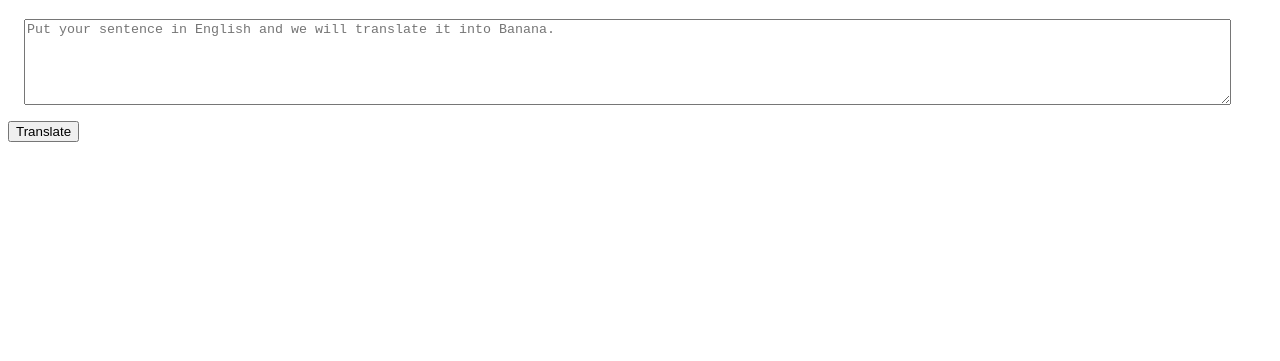
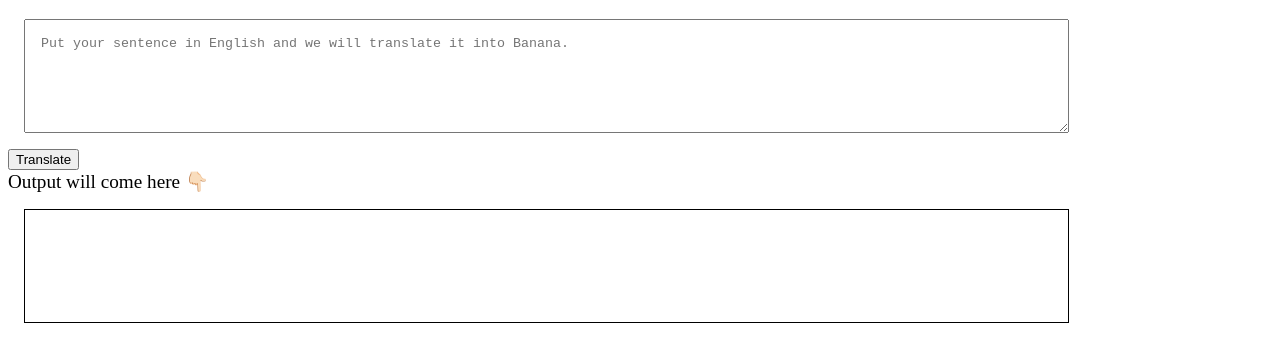
Before and after one commit to 02SAAHIL/banana-speak, a plain HTML site: page index.html in a window 1280 px wide. Shown: the part 61-422 px from the top of the page. Drawn offline with Linux system fonts and the light colour scheme.

Commit message:
input output processing done

```diff
--- a/app.js
+++ b/app.js
@@ -6,11 +6,14 @@
 var btnTranslate = document.querySelector("#btn-translate");
 // console.log(btnTranslate)
 var txtInput = document.querySelector("#txt-input");
+var outputDiv = document.querySelector("#output");
+// outputDiv.innerText("Saahil Verma");
 
 
 btnTranslate.addEventListener("click",  clickHandler)
 
 function clickHandler() {
-    console.log("clicked");
-    console.log("input",txtInput.value);
+    // console.log("clicked");
+    // console.log("input",txtInput.value);
+    outputDiv.innerText= "Translated:  "+ txtInput.value;
     };
--- a/index.html
+++ b/index.html
@@ -10,10 +10,19 @@
     </script> -->
     <style>
         textarea{
-            width: 95%;
+            width: 80%;
             height: 10vh;
             display: block;
             margin: 1rem;
+            padding: 1rem;
+        }
+
+        #output{
+            border: 1px solid black;
+            height: 10vh;
+            width: 80%;
+            margin: 1rem;
+            padding: 1rem;
         }
 
     </style>
@@ -26,8 +35,8 @@
     id="txt-input"
      placeholder="Put your sentence in English and we will translate it into Banana."></textarea>
     <button id="btn-translate">Translate</button>
-
-
+    <div style="font-size: larger;">Output will come here 👇🏻</div>
+    <div id="output"></div>
     <script src="app.js" type="text/javascript"></script>
 
 </body>
```
